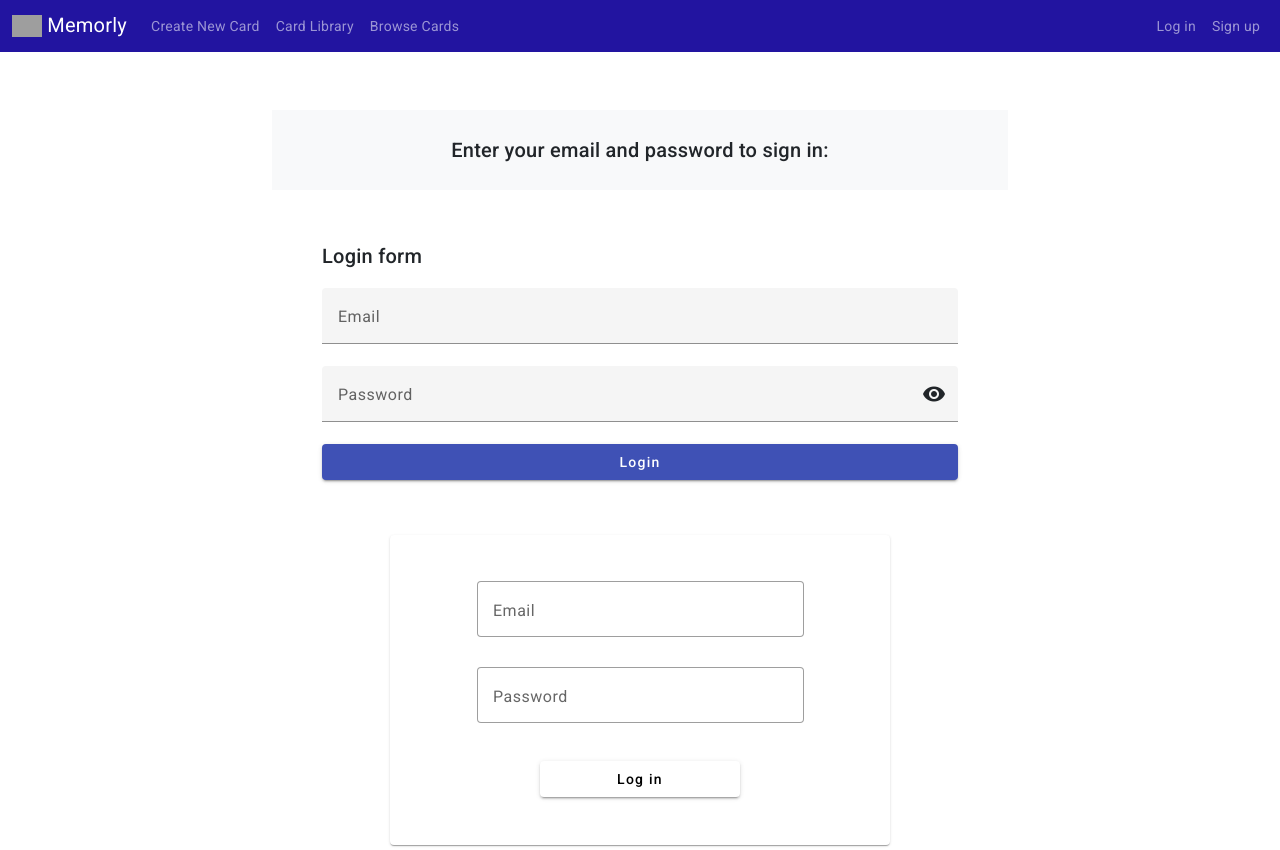
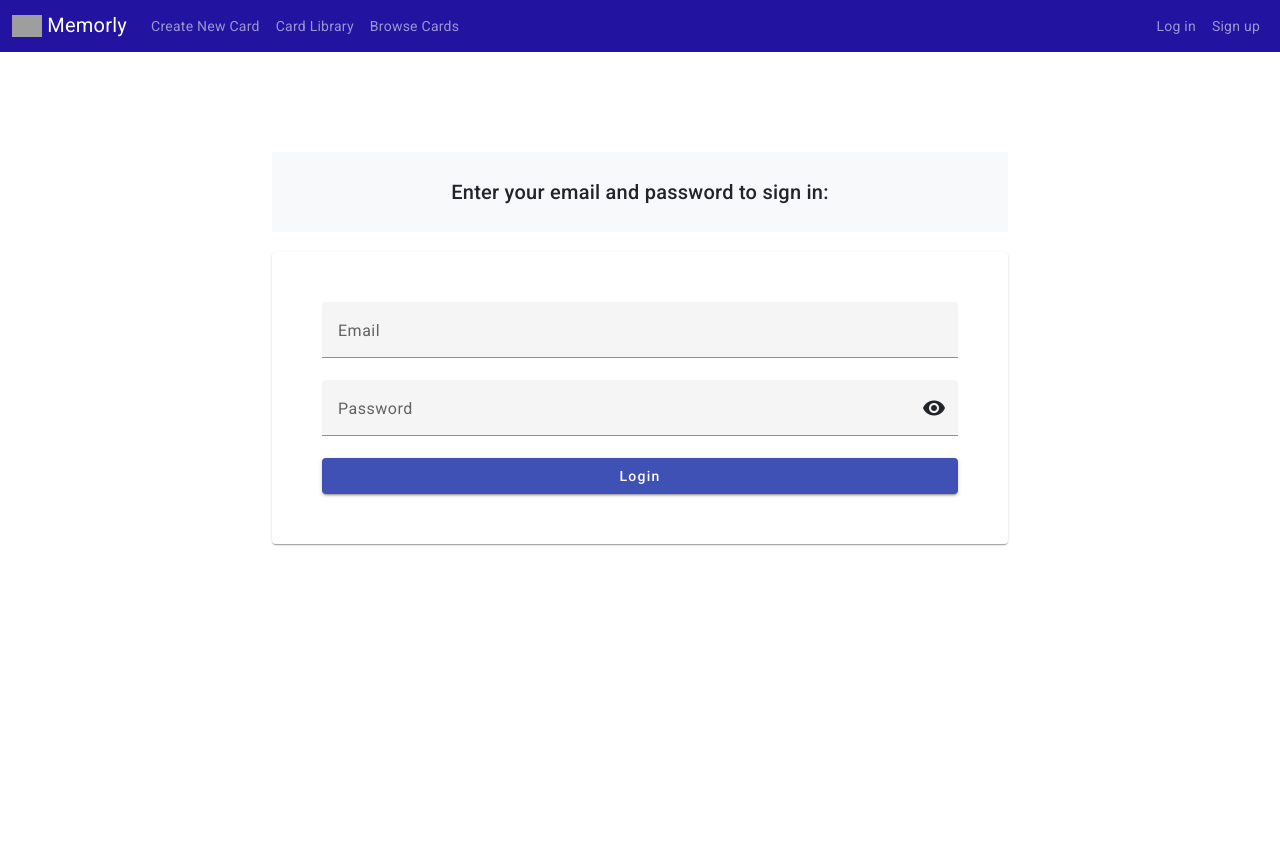
Before and after one commit to SweetBeatsA/memorly, an Angular app in the folder client/: page /login in a window 1280 px wide. After the commit the page ends 800 px from the top, so only its background shows below. Built offline with nearby package versions, Linux system fonts and the light colour scheme; grey boxes are pictures that could not be loaded.

Commit message:
Updated login page

```diff
--- a/client/src/app/login/login.component.css
+++ b/client/src/app/login/login.component.css
@@ -25,3 +25,8 @@ mat-card-content {
     flex-direction: column;
     padding: 50px;
 }
+
+.space{
+    height: 100px;
+
+  }
--- a/client/src/app/login/login.component.html
+++ b/client/src/app/login/login.component.html
@@ -1,17 +1,19 @@
 
-<div class="p-4 text-center bg-light" style="margin-top: 58px;">
+<div class="space">
+<div class="p-4 text-center bg-light" style="margin-top: 100px;">
     <mat-card-title style = "text-align: center;">Enter your email and password to sign in:</mat-card-title>
 
-
+</div>
 </div>
 
 
 
+<mat-card>
+<!--Alternate login form with show/hide password, found at https://nitishkaushik.com/show-hide-password-in-angular-with-angular-material/-->
+<form class="login-form">
+    <!--<h2>Login form</h2>-->
 
 
-<!--Alternate login form with show/hide password, found at https://nitishkaushik.com/show-hide-password-in-angular-with-angular-material/-->
-<form class="login-form">
-    <h2>Login form</h2>
     <mat-form-field appearance="fill">
         <mat-label>Email</mat-label>
         <input matInput type="email" name="email">
@@ -24,23 +26,17 @@
         </mat-icon>
     </mat-form-field>
     <button mat-raised-button type="submit" color="primary">Login</button>
+
 </form>
+</mat-card>
 
-
-
-
+<!--
 <section>
 
     <div class="main-div">
       <td style="text-align: center">
       <mat-card [style.width.px]=500 [style.height.px]=310>
-          <!--
-        <mat-card-title style = "text-align: center;">
-          <br>
-          Login
-          <br>
-        </mat-card-title>
-        -->
+
         <div class="center">
             <div class="d-grid gap-2">
         <mat-card-content>
@@ -73,3 +69,4 @@
 
 
     </section>
+-->
--- a/client/src/app/register/register.component.css
+++ b/client/src/app/register/register.component.css
@@ -25,3 +25,8 @@ mat-card-content {
     flex-direction: column;
     padding: 50px;
 }
+
+.space{
+    height: 100px;
+
+  }
--- a/client/src/app/register/register.component.html
+++ b/client/src/app/register/register.component.html
@@ -1,9 +1,11 @@
 
-<div class="p-4 text-center bg-light" style="margin-top: 58px;">
+
+<div class="space">
+<div class="p-4 text-center bg-light" style="margin-top: 100px;">
     <mat-card-title style = "text-align: center;">Enter your email and create a username and password to regsiter your account:</mat-card-title>
 
 </div>
-
+</div>
 
 <!--Alternate login form with show/hide password, found at https://nitishkaushik.com/show-hide-password-in-angular-with-angular-material/-->
 
@@ -30,18 +32,14 @@
 </mat-card>
 
 
+
+<!--
 <section>
 
     <div class="main-div">
       <td style="text-align: center">
       <mat-card [style.width.px]=500 [style.height.px]=400>
-          <!--
-        <mat-card-title style = "text-align: center;">
-          <br>
-          Login
-          <br>
-        </mat-card-title>
-        -->
+
         <div class="center">
             <div class="d-grid gap-2">
         <mat-card-content style = "text-align: center;">
@@ -83,3 +81,4 @@
 
 
     </section>
+  -->
```
